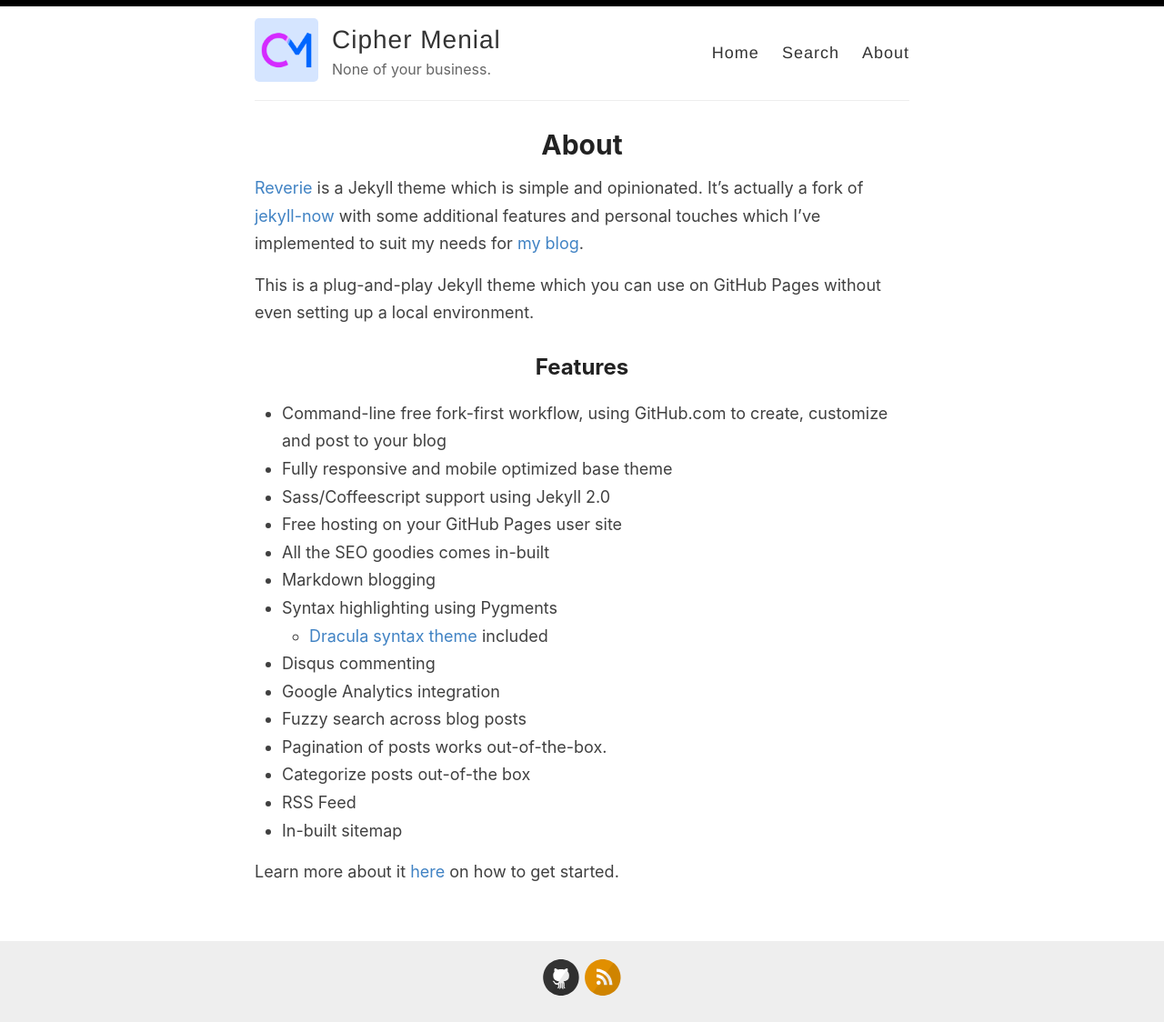
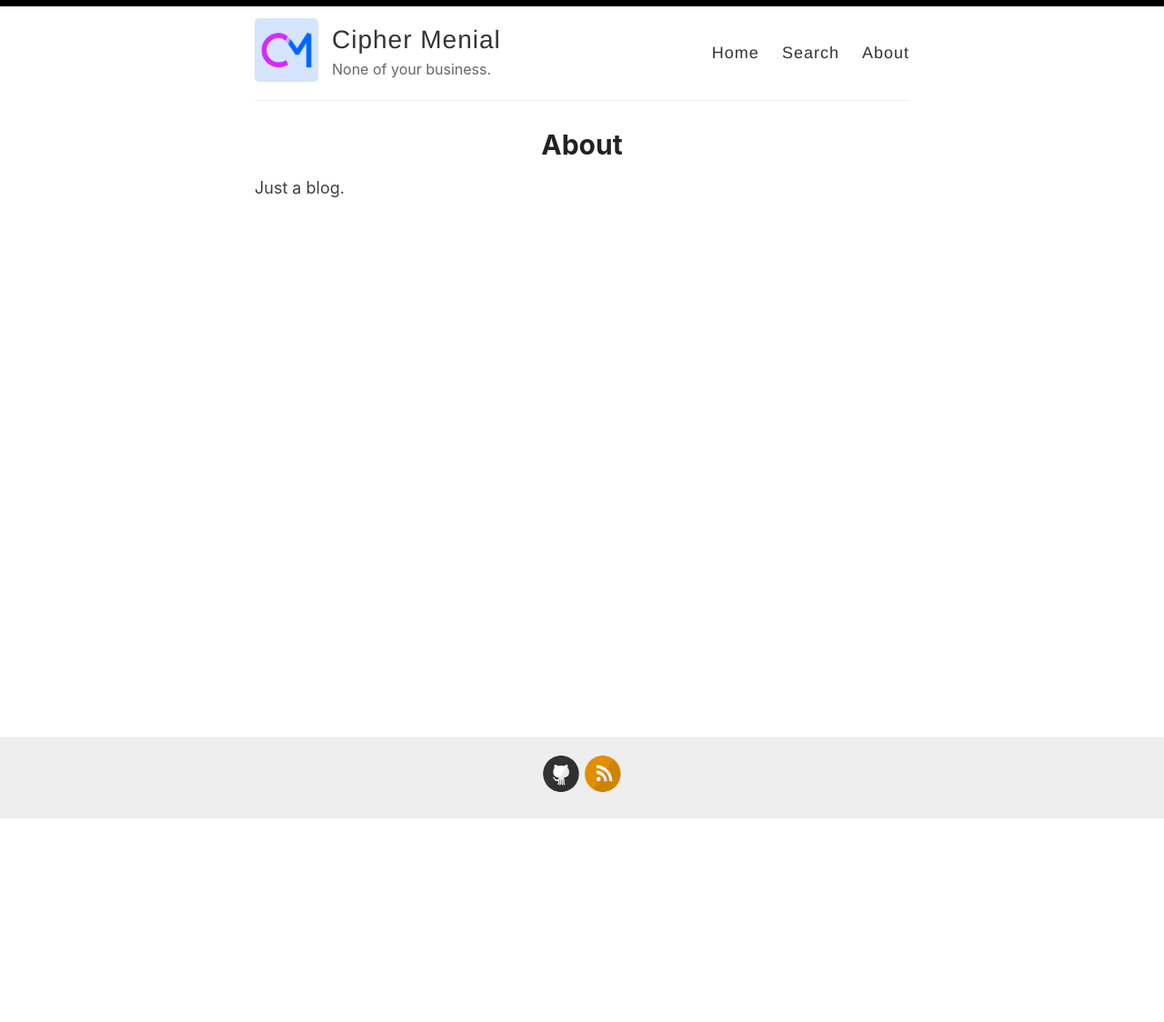
Before and after one commit to ciphermenial/ciphermenial.github.io, a Jekyll site: the page built from _pages/about.md, in a window 1280 px wide. Shown: the whole page at 91% size. Built offline with Jekyll 4.4.1, drawn with Linux system fonts in a browser that asks for light colours; after the commit the page ends 901 px from its top, so only the background shows below that.

Commit message:
Update about.md

```diff
--- a/_pages/about.md
+++ b/_pages/about.md
@@ -4,26 +4,4 @@ title: About
 permalink: /about/
 ---
 
-[Reverie](https://github.com/amitmerchant1990/reverie) is a Jekyll theme which is simple and opinionated. It's actually a fork of [jekyll-now](https://github.com/barryclark/jekyll-now) with some additional features and personal touches which I've implemented to suit my needs for [my blog](https://www.amitmerchant.com).
-
-This is a plug-and-play Jekyll theme which you can use on GitHub Pages without even setting up a local environment.
-
-## Features
-
-- Command-line free fork-first workflow, using GitHub.com to create, customize and post to your blog
-- Fully responsive and mobile optimized base theme
-- Sass/Coffeescript support using Jekyll 2.0
-- Free hosting on your GitHub Pages user site
-- All the SEO goodies comes in-built
-- Markdown blogging
-- Syntax highlighting using Pygments
-    - [Dracula syntax theme](https://draculatheme.com/) included
-- Disqus commenting
-- Google Analytics integration
-- Fuzzy search across blog posts
-- Pagination of posts works out-of-the-box.
-- Categorize posts out-of-the box
-- RSS Feed
-- In-built sitemap
-
-Learn more about it [here](https://github.com/amitmerchant1990/reverie) on how to get started.
+Just a blog.
```
